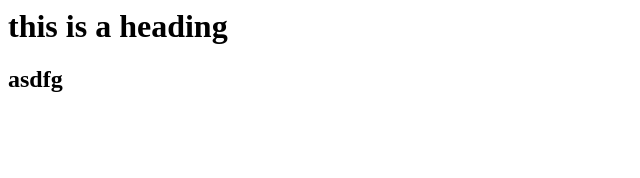
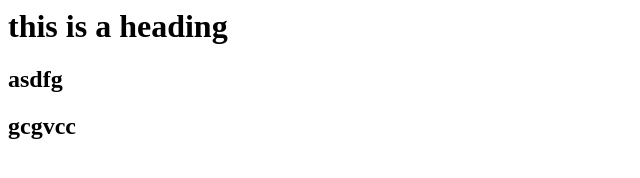
Before and after one commit to salman-faris00/project, a plain HTML site: page index.html in a window 1280 px wide. Shown: the whole page, without its empty margins (0-640 px from the left). Drawn offline with Linux system fonts and the light colour scheme.

Commit message:
h3 added

```diff
--- a/index.html
+++ b/index.html
@@ -1,2 +1,3 @@
 <h1>this is a heading</h1>
 <h2>asdfg</h2>
+<h2>gcgvcc</h2>
```
